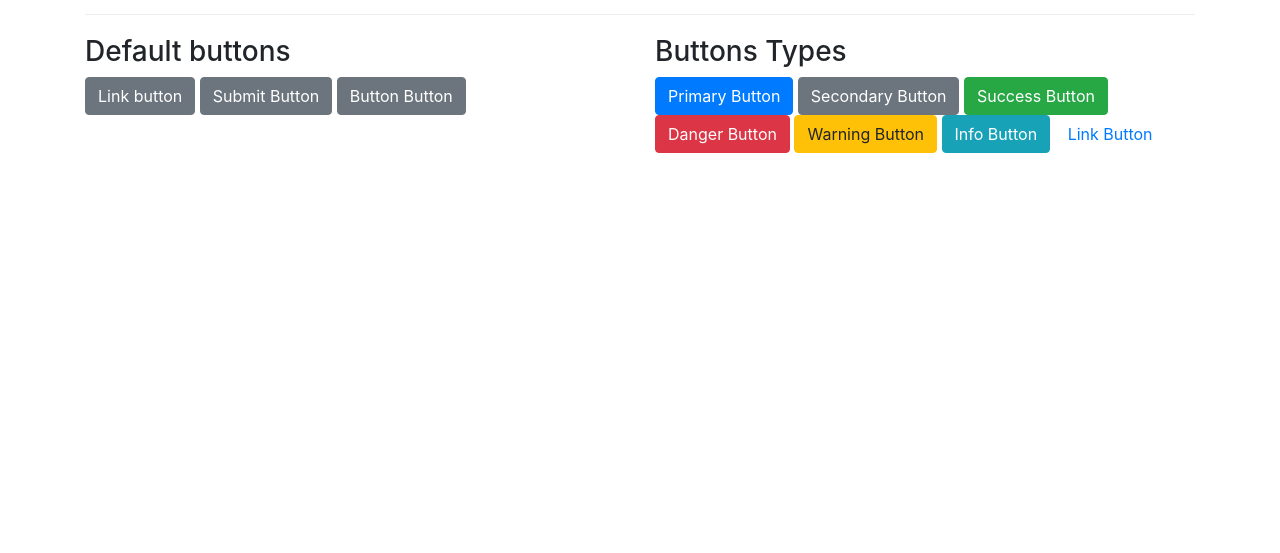
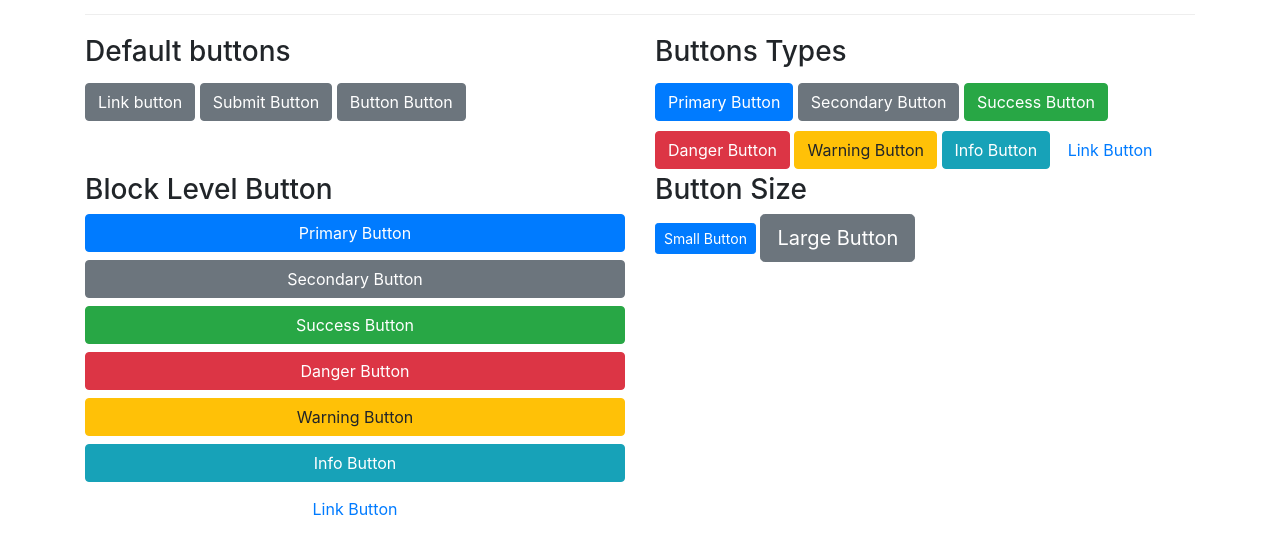
Before and after one commit to outronivaldo/curso-desenvolvimento-web, a plain HTML site: page Bootstrap/version-4.1.3/buttons.html in a window 1280 px wide. Shown: the part 91-644 px from the top of the page. Drawn offline with nearby package versions, Linux system fonts and the light colour scheme.

Commit message:
Finalized button lesson

```diff
--- a/Bootstrap/version-4.1.3/buttons.html
+++ b/Bootstrap/version-4.1.3/buttons.html
@@ -18,7 +18,7 @@
         <div class="page-header">
             <h1>Bootstrap's Buttons</h1>
         </div>
-            <div class="row">
+            <div class="row" style="line-height: 3">
                 <div class="col-sm-6">
                     <h3>Default buttons</h3>
                     <a href="#" class="btn btn-secondary">Link button</a>
@@ -36,7 +36,26 @@
                     <button class="btn btn-info">Info Button</button>
                     <button class="btn btn-link">Link Button</button>
                 </div>
-            </div>
+            </div> <!-- row -->
+
+            <div class="row">
+                <div class="col-sm-6">
+                    <h3>Block Level Button</h3>
+                    <button class="btn btn-primary btn-block">Primary Button</button>
+                    <button class="btn btn-secondary btn-block">Secondary Button</button>
+                    <button class="btn btn-success btn-block">Success Button</button>
+                    <button class="btn btn-danger btn-block">Danger Button</button>
+                    <button class="btn btn-warning btn-block">Warning Button</button>
+                    <button class="btn btn-info btn-block">Info Button</button>
+                    <button class="btn btn-link btn-block">Link Button</button>
+                </div>
+
+                <div class="col-sm-6">
+                    <h3>Button Size</h3>
+                    <button class="btn btn-primary btn-sm">Small Button</button>
+                    <button class="btn btn-secondary btn-lg">Large Button</button>
+                </div>
+            </div>  <!-- row -->
     </div>
 
     <!-- Optional JavaScript -->
```
